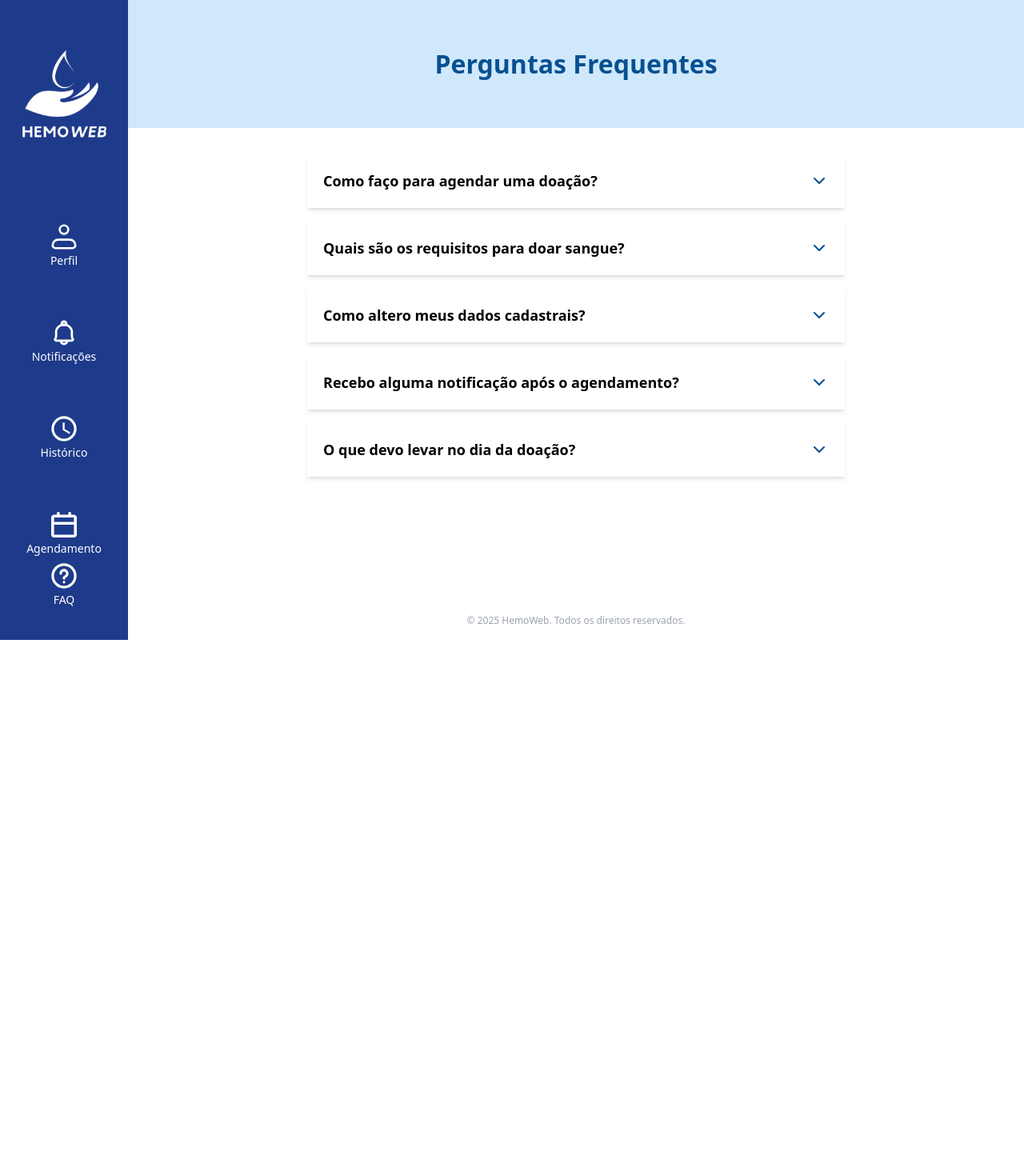
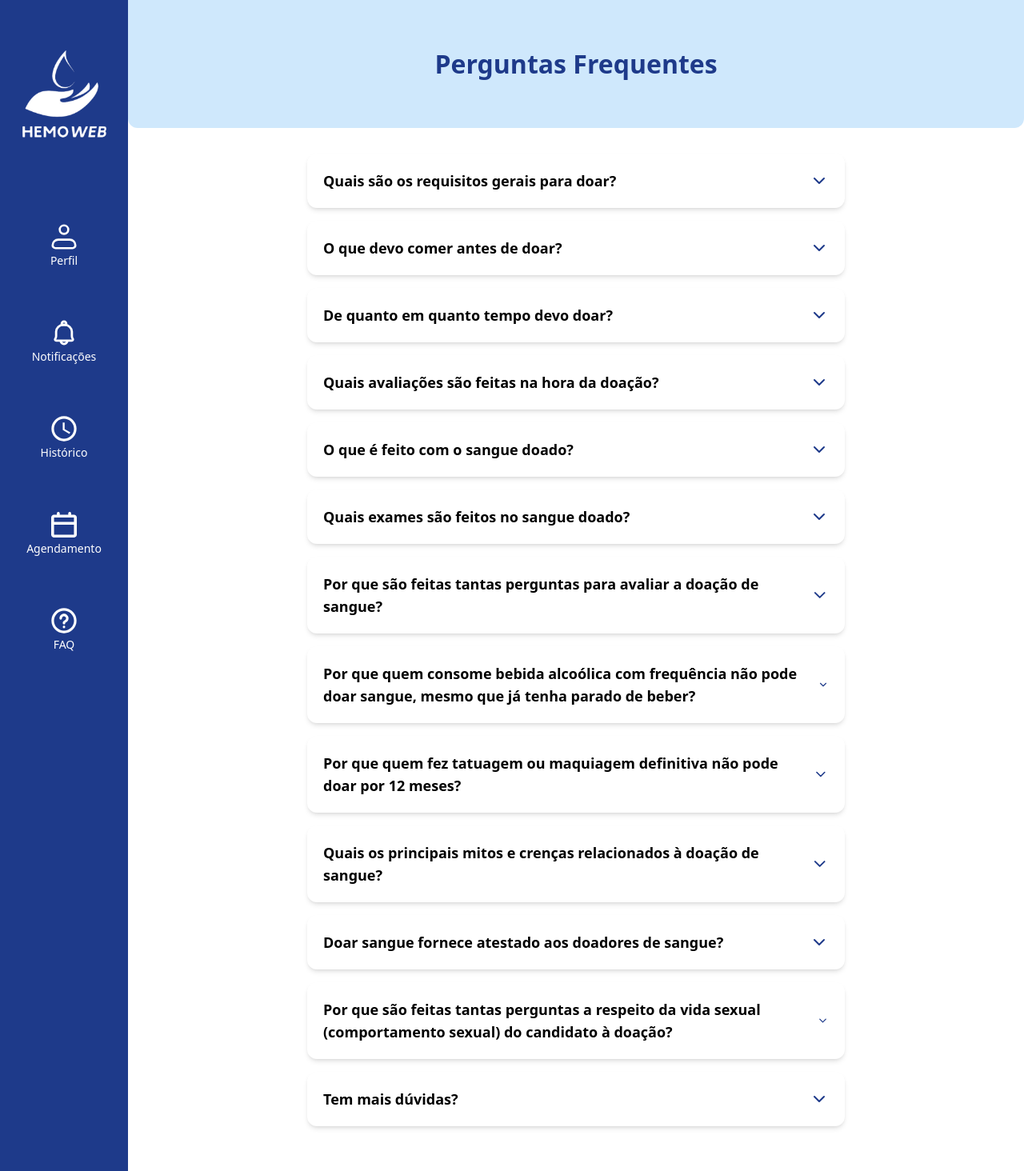
Before and after one commit to littlehopw/HemoWeb, a React (Vite) app in the folder frontend/: page /faq in a window 1280 px wide. Shown: the top 1464 px of the page at 80% size. Before the commit the page ends 800 px from the top, so only its background shows below. Built offline with nearby package versions, Linux system fonts and the light colour scheme.

Commit message:
fix: FAQ + notificações + sidebar #HEW-26
Mudei a cor da navbar de FAQ + notificações para a mesma da side bar, corrigi as perguntas e respostas do FAQ e também igualei a distância entre os itens da sidebar.

```diff
--- a/frontend/src/components/Sidebar/sidebar.jsx
+++ b/frontend/src/components/Sidebar/sidebar.jsx
@@ -8,34 +8,34 @@ import FAQIcon from '../../assets/icons/faq.svg';
 
 function Sidebar() {
     return (
-        <div className="bg-blue-900 text-white w-20 md:w-40 min-h-screen flex flex-col justify-between items-center py-10" >
+        <div className="bg-blue-900 text-white w-20 md:w-40 min-h-screen flex flex-col items-center py-10">
             <div>
-                <div className="mb-20" >
+                <div className="mb-20">
                     <img src={logo} alt="HemoWeb Logo" className="w-22 md:w-30" />
                 </div>
-                < nav className="flex flex-col space-y-16 w-full" >
-                    <a href="/perfil" className="flex flex-col items-center" >
+                <nav className="flex flex-col space-y-16 w-full items-center">
+                    <a href="/perfil" className="flex flex-col items-center">
                         <img src={HomeIcon} alt="Home" className="w-8 h-8" />
-                        <span className="hidden md:block text-sm mt-1" > Perfil </span>
+                        <span className="hidden md:block text-sm mt-1">Perfil</span>
                     </a>
-                    < a href="/notificacao" className="flex flex-col items-center" >
+                    <a href="/notificacao" className="flex flex-col items-center">
                         <img src={NotificationIcon} alt="Notificações" className="w-8 h-8" />
-                        <span className="hidden md:block text-sm mt-1" > Notificações </span>
+                        <span className="hidden md:block text-sm mt-1">Notificações</span>
                     </a>
-                    < a href="/historico" className="flex flex-col items-center" >
+                    <a href="/historico" className="flex flex-col items-center">
                         <img src={HistoryIcon} alt="Histórico" className="w-8 h-8" />
-                        <span className="hidden md:block text-sm mt-1" > Histórico </span>
+                        <span className="hidden md:block text-sm mt-1">Histórico</span>
                     </a>
-                    < a href="/agendamento" className="flex flex-col items-center" >
+                    <a href="/agendamento" className="flex flex-col items-center">
                         <img src={CalendarIcon} alt="Agendamento" className="w-8 h-8" />
-                        <span className="hidden md:block text-sm mt-1" > Agendamento </span>
+                        <span className="hidden md:block text-sm mt-1">Agendamento</span>
+                    </a>
+                    <a href="/faq" className="flex flex-col items-center">
+                        <img src={FAQIcon} alt="FAQ" className="w-8 h-8" />
+                        <span className="hidden md:block text-sm mt-1">FAQ</span>
                     </a>
                 </nav>
             </div>
-            <a href="/faq" className="flex flex-col items-center" >
-                <img src={FAQIcon} alt="FAQ" className="w-8 h-8" />
-                <span className="hidden md:block text-sm mt-1" > FAQ </span>
-            </a>
         </div>
     );
 }
--- a/frontend/src/pages/FAQ/faq.jsx
+++ b/frontend/src/pages/FAQ/faq.jsx
@@ -5,30 +5,124 @@ import { FiChevronDown } from 'react-icons/fi';
 
 const perguntasRespostas = [
   {
-    pergunta: 'Como faço para agendar uma doação?',
-    resposta: 'Você pode agendar uma doação acessando a área de Agendamento no menu principal e escolhendo a data e horário disponíveis.',
+    pergunta: 'Quais são os requisitos gerais para doar?',
+    resposta: `Idade: 16 a 69 anos (com autorização dos pais entre 16 e 17). Acima de 60, só se já tiver doado antes dos 60.
+
+Peso: Mínimo de 50 kg.
+
+Documento: Levar documento oficial com foto, assinatura e filiação.
+
+Estado de saúde: Estar bem de saúde, sem sintomas gripais, febre ou infecções.
+
+Sono: Ter dormido ao menos 4 horas.
+
+Nutrição: Estar bem alimentado e nutrido.`,
   },
   {
-    pergunta: 'Quais são os requisitos para doar sangue?',
-    resposta: 'É necessário ter entre 16 e 69 anos, pesar mais de 50kg e estar em boas condições de saúde. Outros requisitos podem ser consultados na área de FAQ.',
+    pergunta: 'O que devo comer antes de doar?',
+    resposta: `Não estar em jejum.
+
+Evitar refeições gordurosas antes da doação (esperar 3 a 4 horas se ingerir comida pesada).
+
+Hidratar-se bem antes e depois da doação.`,
   },
   {
-    pergunta: 'Como altero meus dados cadastrais?',
-    resposta: 'Acesse o menu Perfil e clique em "Editar dados" para atualizar suas informações pessoais.',
+    pergunta: 'De quanto em quanto tempo devo doar?',
+    resposta: `Homens: Intervalo de 60 dias, até 4 vezes por ano.
+
+Mulheres: Intervalo de 90 dias, até 3 vezes por ano.`,
   },
   {
-    pergunta: 'Recebo alguma notificação após o agendamento?',
-    resposta: 'Sim, você receberá notificações por e-mail e dentro do aplicativo sobre o status do seu agendamento.',
+    pergunta: 'Quais avaliações são feitas na hora da doação?',
+    resposta: `Pressão arterial: Deve estar entre 90/60 e 180/100 mmHg.
+
+Temperatura corporal: Abaixo de 37°C.
+
+Pulso: Entre 50 e 100 bpm.
+
+Peso: Avaliado na hora (descontado 1 kg da roupa).
+
+Anemia: Avaliação da quantidade de ferro no sangue (furo no dedo) para exclusão de anemia.`,
   },
   {
-    pergunta: 'O que devo levar no dia da doação?',
-    resposta: 'Leve um documento oficial com foto e esteja bem alimentado e hidratado.',
+    pergunta: 'O que é feito com o sangue doado?',
+    resposta: `O sangue doado é fracionado para envio aos hospitais e pacientes que estejam necessitando. O sangue é fracionado em 4 hemocomponentes principais:
+
+Concentrado de hemácias (CHM) – é a parte vermelha do sangue que contém as hemácias, células sanguíneas, responsáveis pelo transporte do oxigênio para todo o corpo humano.
+
+Concentrado de plaquetas (CP) – é um componente claro, que contém as plaquetas, células responsáveis por um dos mecanismos de coagulação que impedem a continuidade do sangramento formando um tampão nos vasos sanguíneos.
+
+Plasma fresco congelado (PFC) – é a parte líquida do sangue, clara e que contém fatores de coagulação responsáveis pelos outros mecanismos de coagulação, além da plaqueta.
+
+Crioprecipitado (CRIO) – é um precipitado originado do descongelamento do PFC em temperatura de 4° C rico em fator VIII, fator XIII e fibrinogênio, muito utilizado para distúrbios de coagulação adquiridos por falta destes elementos.
+
+O sangue é rotulado de forma a permitir sua rastreabilidade (possibilidade de identificar a origem do sangue doado em caso de reações adversas no receptor), porém, preservando o sigilo do doador. De acordo com a legislação brasileira a confidencialidade dos dados dos doadores deve ser mantida em todas as fases. São realizados exames para tipificação do sangue e identificação de doenças transmissíveis. Após a liberação de todos os exames, os hemocomponentes cujos resultados foram normais são liberados para distribuição aos hospitais e clínicas conveniados.`,
   },
+  {
+    pergunta: 'Quais exames são feitos no sangue doado?',
+    resposta: `A liberação do sangue para utilização exige os seguintes exames:
+
+Imuno-hematológicos: tipagem ABO e Rh, pesquisa de anticorpos irregulares e pesquisa de hemoglobina S.
+
+Sorológicos: são feitos exames para pesquisa de hepatites B e C, Doença de Chagas, sífilis, HIV e HTLV.
+
+Quando um paciente necessita do sangue são realizados testes de compatibilidade entre o sangue doado e o do potencial receptor - a chamada prova cruzada.`,
+  },
+  {
+    pergunta: 'Por que são feitas tantas perguntas para avaliar a doação de sangue?',
+    resposta: `Porque a doação de sangue, apesar de salvar vidas, pode também transmitir várias doenças a quem recebe o sangue. Os exames para verificar se o doador está com alguma doença não são absolutamente capazes de detectá-la. Por exemplo, a maioria dos exames mede a quantidade de anticorpos (defesa formada pelo corpo na presença de uma infecção) no organismo, mas para que o exame consiga detectar a presença da doença, é necessário que estes anticorpos tenham atingido um determinado valor no sangue. Assim, se uma pessoa adquiriu uma doença há pouco tempo, pode ser que o exame dê resultado negativo, mesmo ela estando infectada. O tempo transcorrido entre a pessoa adquirir uma doença e o exame conseguir identificá-la é conhecido como janela imunológica. Algumas das doenças transmitidas pelo sangue possuem um tempo de janela bastante grande e é por isso que algumas situações impedem a doação por um tempo longo.`,
+  },
+  {
+    pergunta: 'Por que quem consome bebida alcoólica com frequência não pode doar sangue, mesmo que já tenha parado de beber?',
+    resposta: `A restrição ocorre porque o uso frequente de bebidas alcoólicas pode afetar o fígado que, doente, pode não conseguir produzir adequadamente os fatores de coagulação. Na doação de sangue, a bolsa é fracionada em, pelo menos, três componentes, dentre os quais o plasma fresco congelado (PFC). O PFC é utilizado para repor fatores de coagulação em pessoas que estejam apresentando sangramento anormal. Assim, se o plasma de uma pessoa com doença hepática (doença do fígado) for utilizado, a transfusão pode não funcionar. Além disso, se o doador não estiver produzindo quantidades adequadas de fatores de coagulação, ele também poderá apresentar um sangramento anormal no local da doação, favorecendo ocorrência de hematomas.`,
+  },
+  {
+    pergunta: 'Por que quem fez tatuagem ou maquiagem definitiva não pode doar por 12 meses?',
+    resposta: `Nestes procedimentos ocorre a perfuração da pele para implantação do pigmento. Mesmo que a agulha seja descartável (utilizada uma única vez), se houver o reaproveitamento de pigmentos, poderá ocorrer a transmissão de algumas doenças infectocontagiosas que podem ser transmitidas pelo sangue, como, por exemplo, hepatite por vírus B, que se caracteriza por uma longa sobrevivência no ambiente.`,
+  },
+  {
+    pergunta: 'Quais os principais mitos e crenças relacionados à doação de sangue?',
+    resposta: `Dentre eles, destacam-se:
+
+"Quem doa sangue uma vez, tem que doar sempre".
+
+"Doar sangue engorda ou emagrece, afina ou engrossa o sangue"
+
+"Doar sangue dá coceiras".
+
+"Doar sangue contamina o doador".
+
+É preciso deixar claro que esses mitos, tabus e preconceitos remontam ao início da prática da hemoterapia e não têm nenhum respaldo ou comprovação científica. Essas crenças, que prevalecem ainda hoje em algumas regiões do país, surgem e persistem por causa da desinformação e da herança cultural.`,
+  },
+  {
+    pergunta: 'Doar sangue fornece atestado aos doadores de sangue?',
+    resposta: `Sim. Os doadores podem gozar dos benefícios da Lei Federal n.º1075, de 27/03/1950 e do artigo 473 da Consolidação das Leis Trabalhistas (CLT), que dispõem sobre a doação voluntária de sangue e permitem a dispensa, uma vez por ano, dos funcionários que tenham doado sangue. Para o candidato que não puder doar, é fornecida uma declaração de comparecimento ao hemocentro para justificar o atraso no comparecimento ao trabalho.`,
+  },
+  {
+    pergunta: 'Por que são feitas tantas perguntas a respeito da vida sexual (comportamento sexual) do candidato à doação?',
+    resposta: `Porque várias doenças transmitidas via relações sexuais são também transmitidas pela transfusão de sangue. Algumas delas podem também demorar a serem identificadas nos exames de sangue. Por isto, o triagista avalia se a pessoa esteve exposta a alguma situação com um risco maior que o habitual para adquirir doenças sexualmente transmissíveis (DST); uma vez que todas as pessoas sexualmente ativas são consideradas sob risco de adquirir uma DST. Não poder doar por uma determinada situação não significa que a pessoa apresente comportamento de risco, que seja de grupo de risco ou promíscua. Significa apenas que ela deve aguardar um prazo de segurança para que, se tiver adquirido alguma doença, o exame consiga detectá-la, protegendo o receptor do sangue.`,
+  },
+  {
+  pergunta: 'Tem mais dúvidas?',
+  resposta: (
+    <>
+      Acesse o site do GOV:{' '}
+      <a
+        href="https://www.gov.br/saude/pt-br/composicao/saes/sangue"
+        target="_blank"
+        rel="noopener noreferrer"
+        className="text-blue-900 underline break-all"
+      >
+        https://www.gov.br/saude/pt-br/composicao/saes/sangue
+      </a>
+    </>
+  ),
+},
 ];
 
 function CardPergunta({ pergunta, resposta, aberta, aoClicar }) {
   return (
-    <div className="bg-white shadow-md p-5 w-full max-w-2xl relative mb-4">
+    <div className="bg-white shadow-md p-5 w-full max-w-2xl relative mb-4 rounded-xl">
       <div className="flex justify-between items-center cursor-pointer" onClick={aoClicar}>
         <div
           className="font-bold text-black"
@@ -42,12 +136,12 @@ function CardPergunta({ pergunta, resposta, aberta, aoClicar }) {
           {pergunta}
         </div>
         <FiChevronDown
-          className={`text-[#075091] text-2xl transition-transform duration-200 ${aberta ? 'rotate-180' : ''}`}
+          className={`text-blue-900 text-2xl transition-transform duration-200 ${aberta ? 'rotate-180' : ''}`}
         />
       </div>
       {aberta && (
         <div
-          className="mt-3 text-gray-600"
+          className="mt-3 text-gray-600 whitespace-pre-line"
           style={{
             fontFamily: 'var(--paragraph-poppins)',
             fontWeight: '500',
@@ -67,12 +161,12 @@ function FAQ() {
   const [aberta, setAberta] = useState(null);
 
   return (
-    <div className="flex bg-[#075091] min-h-screen">
+    <div className="flex bg-blue-900 min-h-screen">
       <div className="hidden md:block">
         <Sidebar />
       </div>
       <div className="bg-white min-h-screen flex-1 flex flex-col">
-        <div className="md:hidden fixed top-0 left-0 w-full bg-[#075091] h-16 flex items-center justify-between px-4 shadow-md z-10">
+        <div className="md:hidden fixed top-0 left-0 w-full bg-blue-900 h-16 flex items-center justify-between px-4 shadow-md z-10">
           <button
             onClick={() => setMenuOpen(!menuOpen)}
             className="text-white text-2xl focus:outline-none"
@@ -83,7 +177,7 @@ function FAQ() {
           <div className="flex items-center"></div>
         </div>
         {menuOpen && (
-          <div className="fixed top-16 left-0 w-full bg-[#075091] text-white shadow-lg z-20">
+          <div className="fixed top-16 left-0 w-full bg-blue-900 text-white shadow-lg z-20">
             <ul className="flex flex-col p-4 space-y-4">
               <li>
                 <a href="/perfil" className="hover:text-blue-300 cursor-pointer">
@@ -114,9 +208,9 @@ function FAQ() {
           </div>
         )}
 
-        <div className="relative bg-[#cfe8fc] h-40 flex items-center justify-center w-full mb-8">
+        <div className="relative bg-[#cfe8fc] h-40 flex items-center justify-center w-full mb-8 rounded-b-xl">
           <h1
-            className="text-[#075091] font-bold"
+            className="text-blue-900 font-bold"
             style={{
               fontFamily: 'var(--menu-poppins)',
               fontSize: '2rem',
--- a/frontend/src/pages/Notificação/notificacao.jsx
+++ b/frontend/src/pages/Notificação/notificacao.jsx
@@ -56,7 +56,7 @@ function Notificacao() {
       <div className="hidden md:block">
         <Sidebar />
       </div>
-      <div className="md:hidden fixed top-0 left-0 w-full bg-[#075091] h-16 flex items-center justify-between px-4 shadow-md z-10">
+      <div className="md:hidden fixed top-0 left-0 w-full bg-blue-900 h-16 flex items-center justify-between px-4 shadow-md z-10">
         <button
           onClick={() => setMenuOpen(!menuOpen)}
           className="text-white text-2xl focus:outline-none"
@@ -67,7 +67,7 @@ function Notificacao() {
         <div className="flex items-center"></div>
       </div>
       {menuOpen && (
-        <div className="fixed top-16 left-0 w-full bg-[#075091] text-white shadow-lg z-20">
+        <div className="fixed top-16 left-0 w-full bg-blue-900 text-white shadow-lg z-20">
           <ul className="flex flex-col p-4 space-y-4">
             <li>
               <a href="/perfil" className="hover:text-blue-300 cursor-pointer">
```
